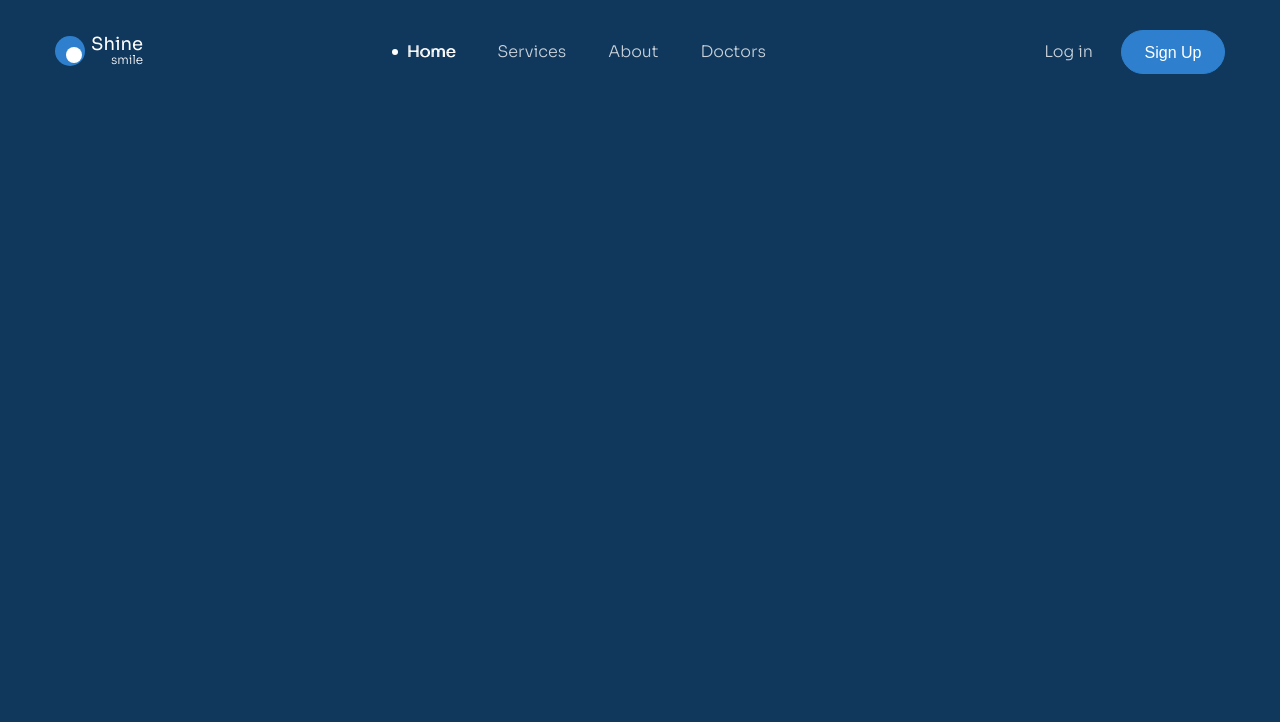
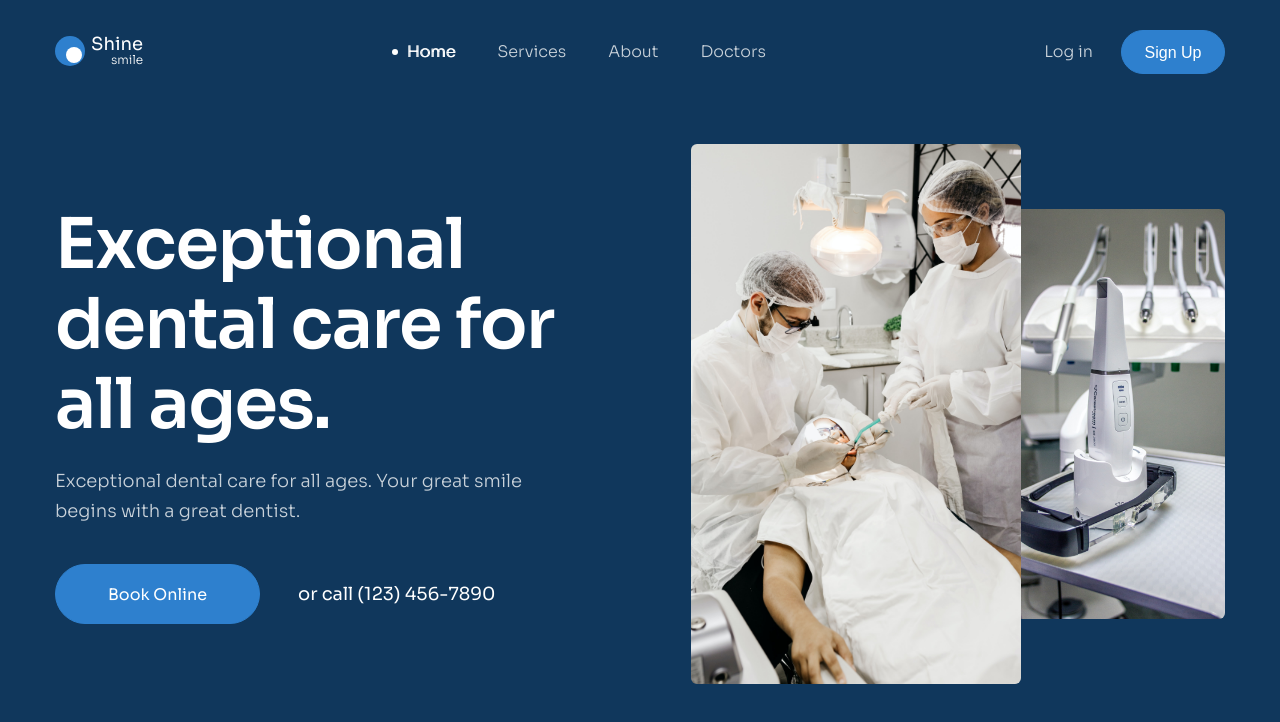
Before and after one commit to NewBieLearnCode73/HTMLCSS-project-03, a plain HTML site: page index.html in a window 1280 px wide. Drawn offline with Linux system fonts and the light colour scheme.

Commit message:
Làm phần hero

```diff
--- a/assets/css/styles.css
+++ b/assets/css/styles.css
@@ -151,3 +151,74 @@ a {
 .header-action__login {
     margin-right: 7px;
 }
+
+/* Hero */
+.hero {
+    display: flex;
+    align-items: center;
+    margin-top: 70px;
+}
+
+.hero__content {
+    width: 44%;
+    flex-shrink: 0;
+}
+
+.hero__media {
+    flex-grow: 1;
+}
+
+.hero__heading {
+    color: #fff;
+    font-size: 7rem;
+    font-style: normal;
+    font-weight: 600;
+    line-height: 8rem; /* 114.286% */
+    letter-spacing: -1.4px;
+}
+
+.hero__desc {
+    margin-top: 22px;
+    color: #c9d2da;
+    font-size: 1.8rem;
+    font-style: normal;
+    font-weight: 300;
+    line-height: 167%; /* 166.667% */
+}
+
+.hero__row {
+    margin-top: 38px;
+    display: flex;
+    align-items: center;
+}
+
+.hero__phone {
+    margin-left: 38px;
+    color: #fff;
+    text-align: center;
+    font-size: 1.8rem;
+    line-height: 167%; /* 166.667% */
+}
+
+.hero__images {
+    display: flex;
+    align-items: center;
+    justify-content: end;
+}
+
+.hero__img {
+    width: 330px;
+    height: 540px;
+    border-radius: 6px;
+    object-fit: cover;
+}
+
+.hero__img:first-child {
+    z-index: 1;
+    margin-right: -6px;
+}
+
+.hero__img:last-child {
+    width: 210px;
+    height: 410px;
+}
--- a/index.html
+++ b/index.html
@@ -95,6 +95,7 @@
     <body>
         <header class="header">
             <div class="container">
+                <!-- Header Top -->
                 <div class="header-top">
                     <a href="/">
                         <!-- Logo -->
@@ -143,6 +144,44 @@
                         </div>
                     </a>
                 </div>
+
+                <!-- Hero -->
+                <section class="hero">
+                    <!-- Hero Content -->
+                    <section class="hero__content">
+                        <h1 class="hero__heading">
+                            Exceptional dental care for all ages.
+                        </h1>
+
+                        <p class="hero__desc">
+                            Exceptional dental care for all ages. Your great
+                            smile begins with a great dentist.
+                        </p>
+
+                        <div class="hero__row">
+                            <a href="#!" class="btn">Book Online</a>
+                            <span class="hero__phone"
+                                >or call (123) 456-7890</span
+                            >
+                        </div>
+                    </section>
+
+                    <!-- Hero media -->
+                    <div class="hero__media">
+                        <figure class="hero__images">
+                            <img
+                                src="./assets/img/Hero_img.jpg"
+                                alt=""
+                                class="hero__img"
+                            />
+                            <img
+                                src="./assets/img/Hero_img_02.jpg"
+                                alt=""
+                                class="hero__img"
+                            />
+                        </figure>
+                    </div>
+                </section>
             </div>
         </header>
     </body>
```
Also changed, not shown: assets/img/Hero_img.jpg (added), assets/img/Hero_img_02.jpg (added).
